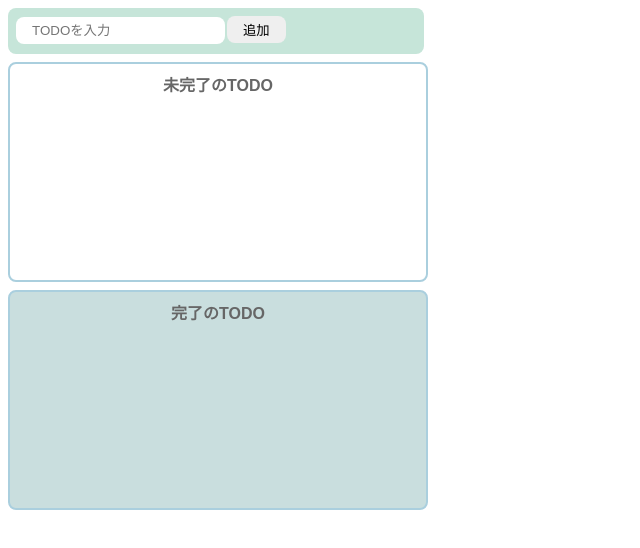
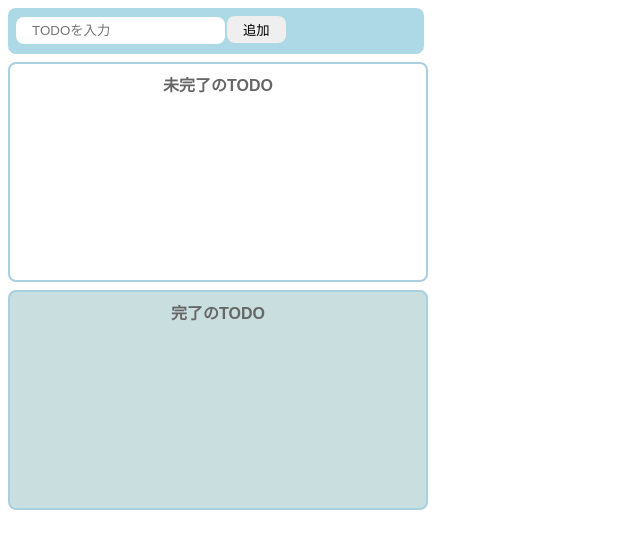
Before and after one commit to 23hh/todo-react, a React (Create React App) app: page / in a window 1280 px wide. Shown: the top 548 px of the page, without its empty margins (0-640 px from the left). Built offline with nearby package versions, Linux system fonts and the light colour scheme.

Commit message:
update : コンポーネントstyle追加

```diff
--- a/src/App.css
+++ b/src/App.css
@@ -22,14 +22,14 @@ button:hover {
   cursor: pointer;
 }
 
-.input-area {
+/* .input-area {
   background-color: #c6e5d9;
   width: 400px;
   height: 30px;
   padding: 8px;
   margin: 8px;
   border-radius: 8px;
-}
+} */
 
 .incomplete-area {
   border: 2px solid #aacfde;
--- a/src/components/inputTodo.js
+++ b/src/components/inputTodo.js
@@ -1,7 +1,16 @@
+const style = {
+  backgroundColor: "lightblue",
+  width: "400px",
+  height: "30px",
+  padding: "8px",
+  margin: "8px",
+  borderRadius: "8px",
+};
+
 export const InputTodo = (props) => {
   const { todoText, onChange, onClick } = props;
   return (
-    <div className="input-area">
+    <div style={style}>
       <input
         placeholder="TODOを入力"
         value={todoText}
```
